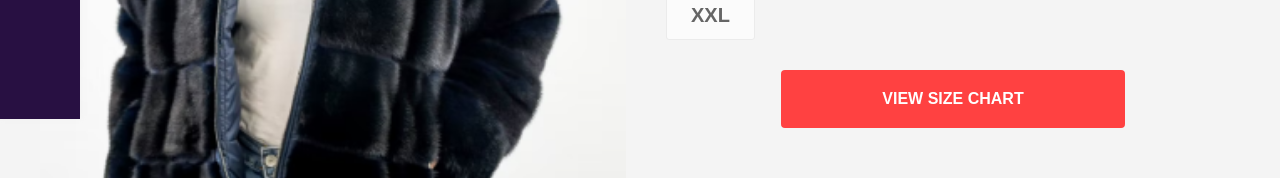
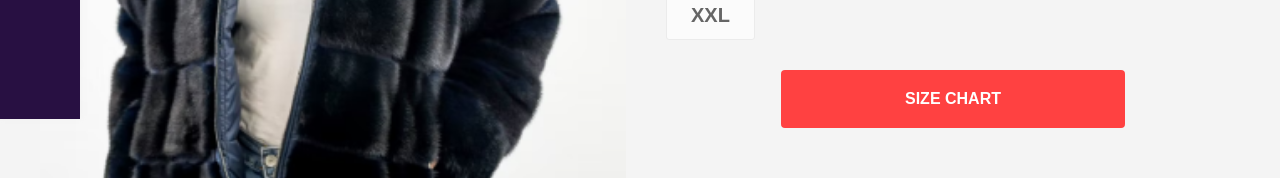
Before and after one commit to transmogrify76/E-com, a React (Create React App) app in the folder e-commerce/: page /product/1 in a window 1280 px wide. Shown: the part 681-859 px from the top of the page. Built offline with nearby package versions, Linux system fonts and the light colour scheme.

Commit message:
new size chart added

```diff
--- a/e-commerce/src/Components/User/ProductDisplay/ProductDisplay.jsx
+++ b/e-commerce/src/Components/User/ProductDisplay/ProductDisplay.jsx
@@ -122,7 +122,7 @@ const ProductDisplay = ({ product }) => {
                 {/* Size Chart Option */}
                 <div className="size-chart-option">
                     <button className="size-chart-button" onClick={toggleSizeChart}>
-                        View Size Chart
+                     Size Chart
                     </button>
                 </div>
 
@@ -195,6 +195,7 @@ const ProductDisplay = ({ product }) => {
                             <thead>
                                 <tr>
                                     <th>Product Label</th>
+
                                     <th>S</th>
                                     <th>M</th>
                                     <th>L</th>
```
